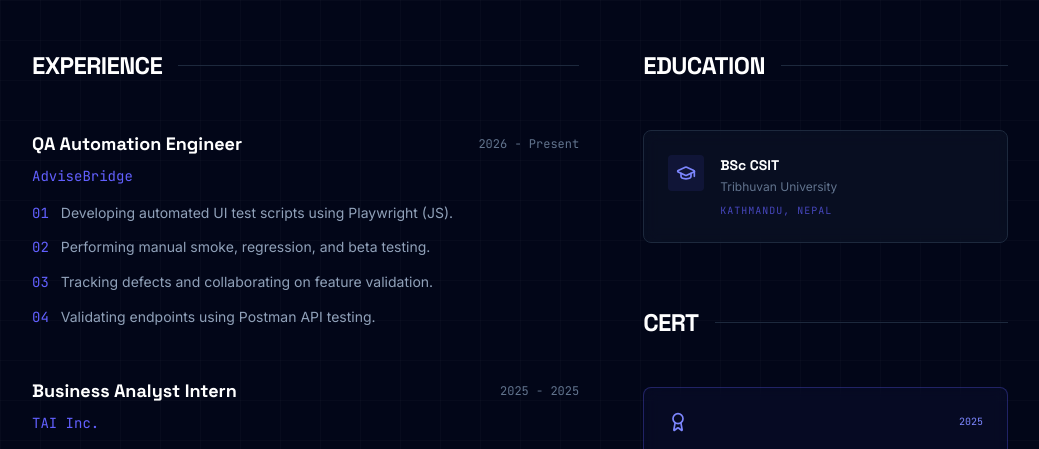
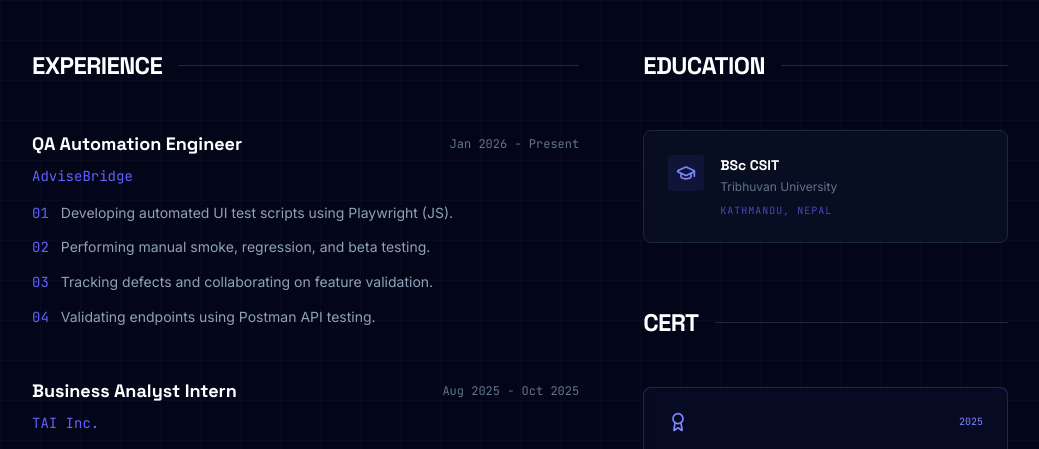
Before and after one commit to mazumeyyy/Portfolio, a React (Vite) app: page / in a window 1280 px wide. Shown: the part 1080-1529 px from the top of the page, without its empty margins (120-1159 px from the left). Built offline with nearby package versions, Linux system fonts and the light colour scheme.

Commit message:
Add months

```diff
--- a/src/App.tsx
+++ b/src/App.tsx
@@ -60,7 +60,7 @@ const EXPERIENCE = [
   {
     role: "QA Automation Engineer",
     company: "AdviseBridge",
-    period: "2026 - Present",
+    period: "Jan 2026 - Present",
     description: [
       "Developing automated UI test scripts using Playwright (JS).",
       "Performing manual smoke, regression, and beta testing.",
@@ -71,7 +71,7 @@ const EXPERIENCE = [
   {
     role: "Business Analyst Intern",
     company: "TAI Inc.",
-    period: "2025 - 2025",
+    period: "Aug 2025 - Oct 2025",
     description: [
       "Conducted research for consultation projects and feasibility studies.",
       "Collaborated with stakeholders to translate requirements.",
```
